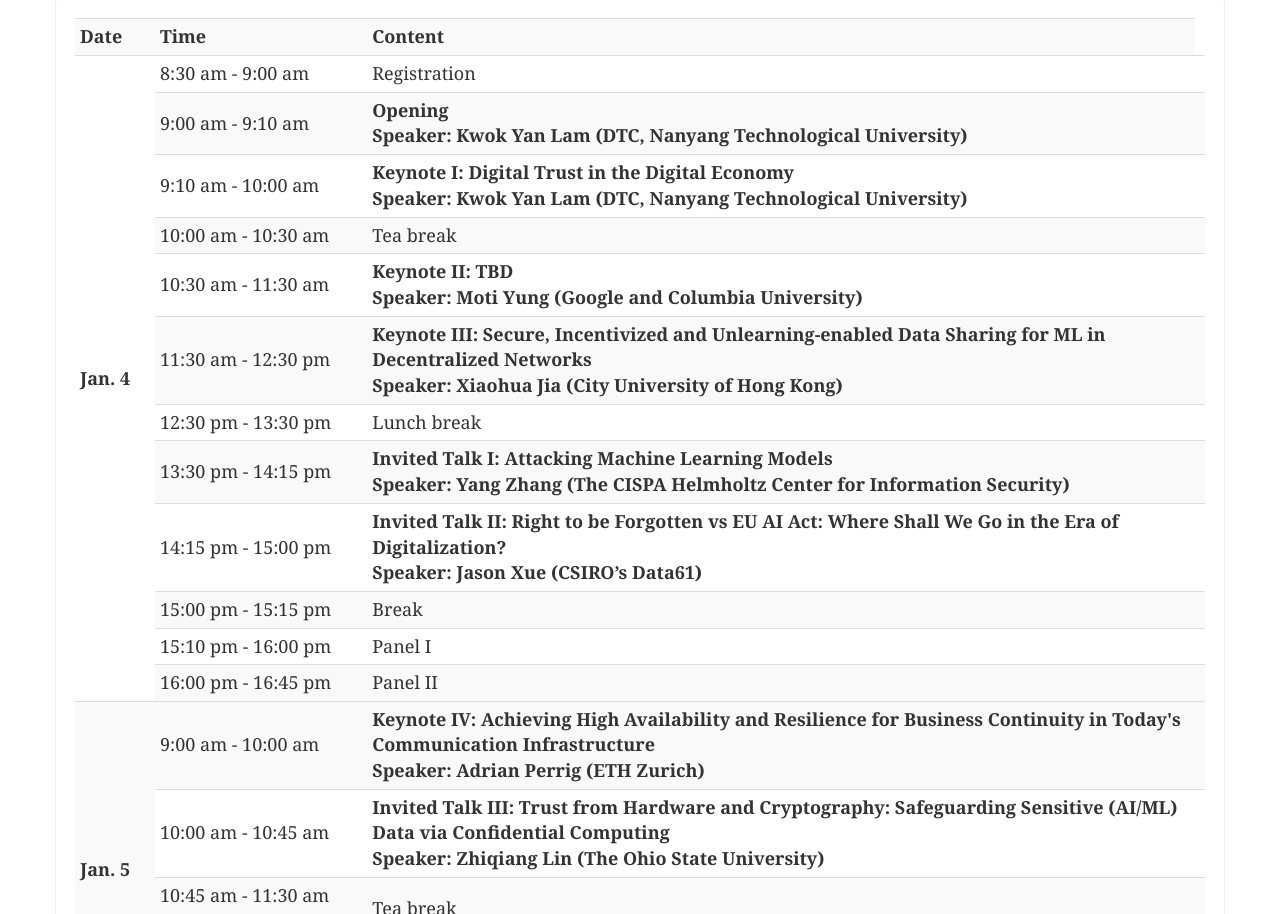
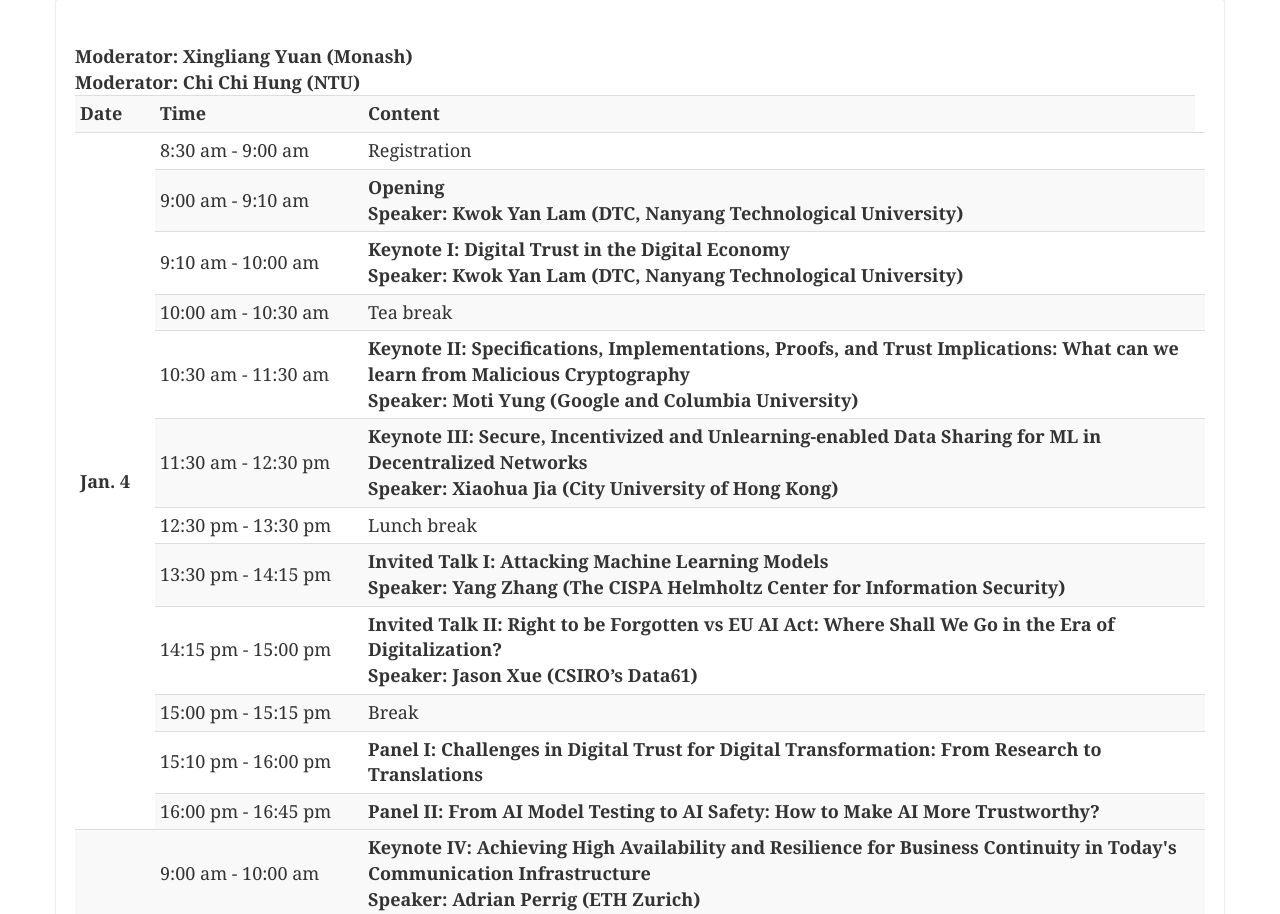
Before and after one commit to digital-trust-2024/digital-trust-2024, a plain HTML site: page program.html in a window 1280 px wide. Shown: the part 877-1791 px from the top of the page. Drawn offline with nearby package versions, Linux system fonts and the light colour scheme.

Commit message:
Update program.html

```diff
--- a/program.html
+++ b/program.html
@@ -151,7 +151,7 @@
 							</tr>
 							<tr>
 								<td>10:30 am - 11:30 am </td>
-								<td><strong>Keynote II: TBD</strong>
+								<td><strong>Keynote II: Specifications, Implementations, Proofs, and Trust Implications: What can we learn from Malicious Cryptography</strong>
 									<br>
 								<strong>Speaker: Moti Yung (Google and Columbia University) </strong> </td>
 								<td></td>
@@ -192,12 +192,16 @@
 
 							<tr>
 								<td>15:10 pm - 16:00 pm </td>
-								<td>Panel I </td>
+								<td><strong>Panel I: Challenges in Digital Trust for Digital Transformation: From Research to Translations </strong></td>
+								<br>
+									<strong> Moderator: Xingliang Yuan (Monash)</strong> </td>
 								<td></td>
 							</tr>
 							<tr>
 								<td>16:00 pm - 16:45 pm </td>
-								<td>Panel II </td>
+								<td><strong>Panel II: From AI Model Testing to AI Safety: How to Make AI More Trustworthy? </strong></td>
+								<br>
+									<strong> Moderator: Chi Chi Hung (NTU)</strong> </td>
 								<td></td>
 							</tr>
 
```
